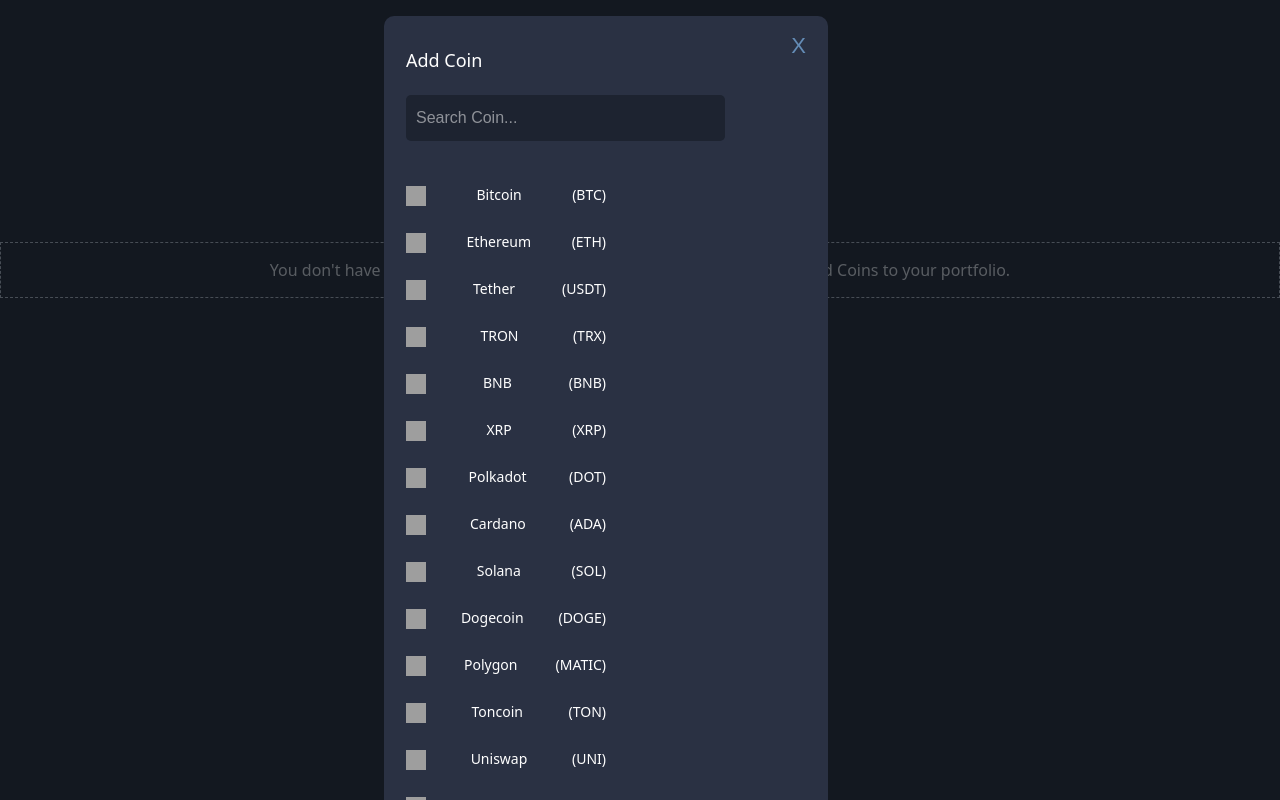
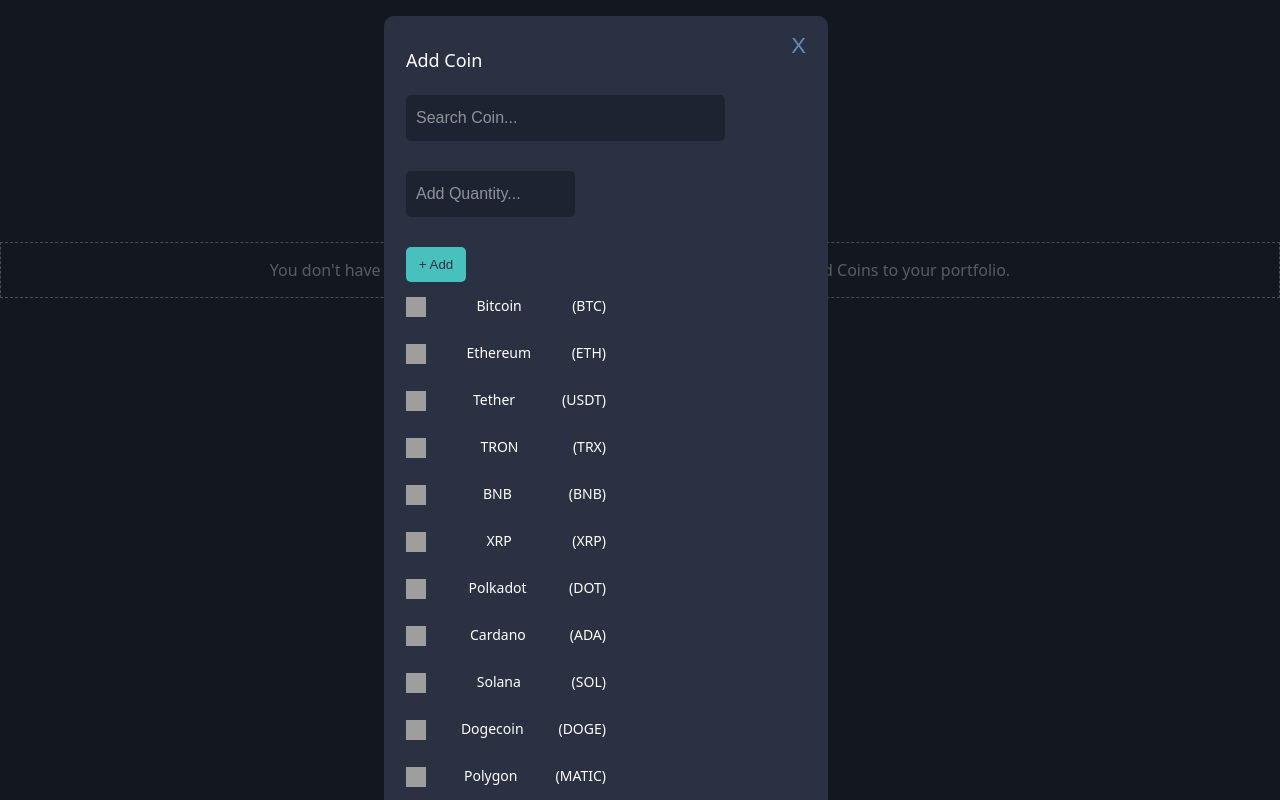
Before and after one commit to niallb01/react-typescript-crypto-tracker, a React (Vite) app: page /portfolio in a window 1280 px wide. Both pictures are taken after a click on the button "+ Add Coin". Shown: the top 800 px of the page. Built offline with nearby package versions, Linux system fonts and the light colour scheme; grey boxes are pictures that could not be loaded.

Commit message:
input modal

```diff
--- a/src/Modal.css
+++ b/src/Modal.css
@@ -57,7 +57,8 @@
   left: 0;
   right: 0;
   bottom: 0;
-  position: fixed;
+  /* position: fixed; */
+  position: absolute;
 }
 
 .overlay {
--- a/src/pagecomponents/Portfolio.tsx
+++ b/src/pagecomponents/Portfolio.tsx
@@ -132,6 +132,18 @@
               onInput={handlePortfolioSearchInput}
             />
 
+            <input
+              onInput={handleQuantity}
+              type="text"
+              className="portfolio-quantity"
+              value={quantity}
+              placeholder="Add Quantity..."
+            />
+
+            <button onClick={onAddNewCoin} className="add-portfolio-coin-btn">
+              + Add
+            </button>
+
             <ul className="input-coin">
               {coinResults.map((coin: PortfolioPageType) => {
                 return (
@@ -146,16 +158,16 @@
               })}
             </ul>
 
-            <input
+            {/* <input
               onInput={handleQuantity}
               type="text"
               className="portfolio-quantity"
               value={quantity}
               placeholder="Add Quantity..."
-            />
-            <button onClick={onAddNewCoin} className="add-portfolio-coin-btn">
+            /> */}
+            {/* <button onClick={onAddNewCoin} className="add-portfolio-coin-btn">
               + Add
-            </button>
+            </button> */}
 
             <button onClick={togglePortfolioModal} className="close-modal">
               X
```
Also changed, not shown: 5 other files (tests, documents, lock files or other folders).
